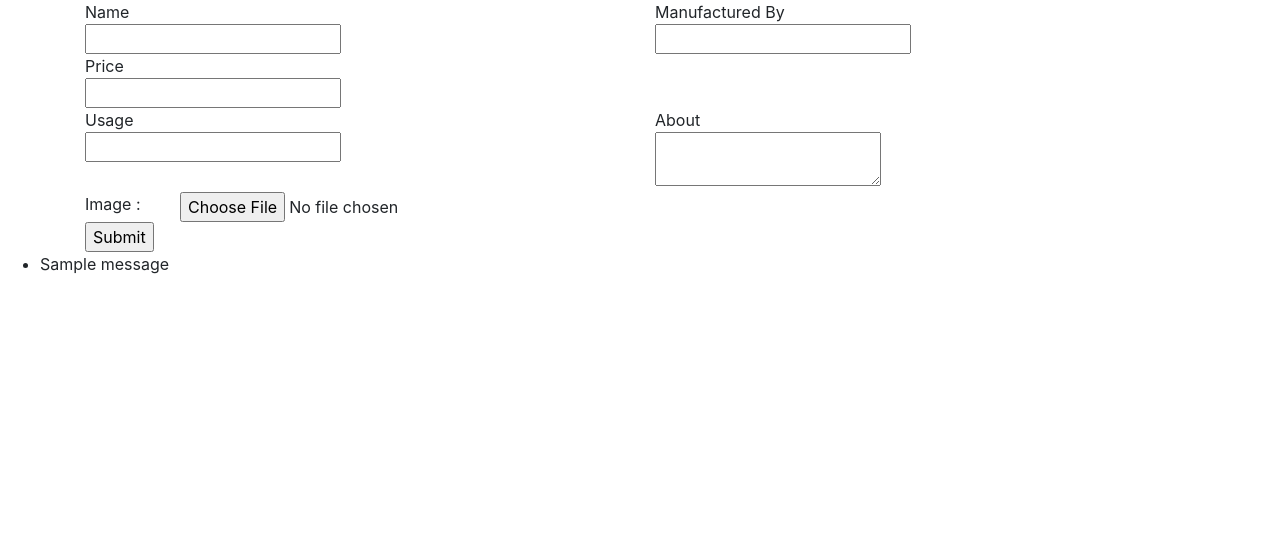
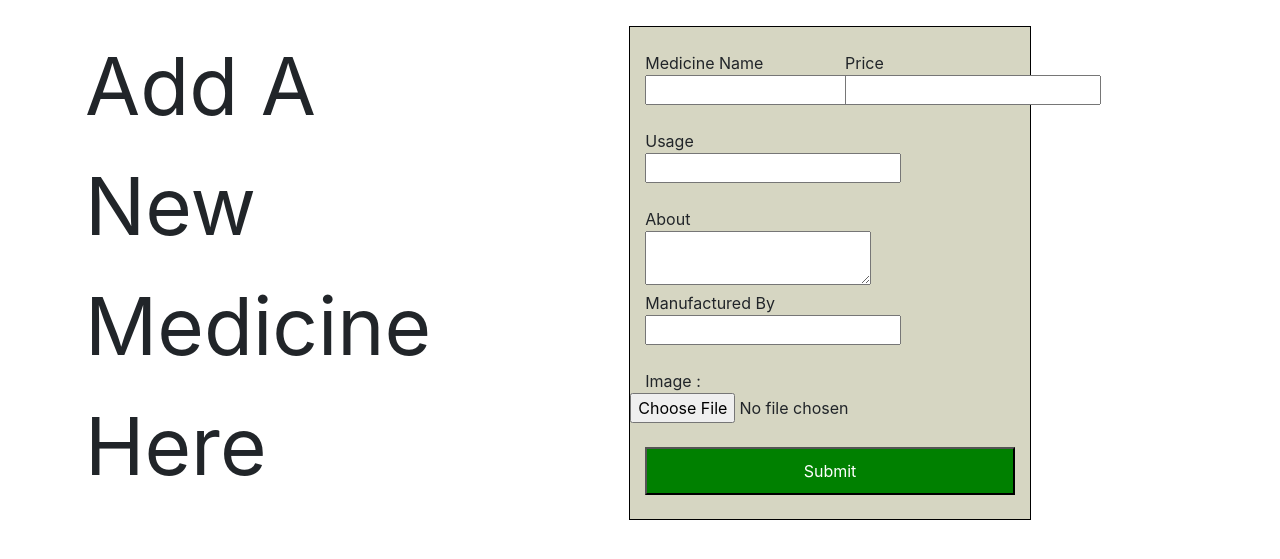
Before and after one commit to kondalavanya67/Smart-HealthCare-System, a Django app: template shoppingPortalApp/templates/shoppingPortalApp/index_add.html in a window 1280 px wide. Shown: the top 559 px of the page. Run offline with Django 3.2, Linux system fonts and the light colour scheme; the template is opened without the code that fills it, so the values that code supplies are empty, except form fields; tables that the repository leaves empty hold one stand-in row (values such as "Sample post"); one stand-in notice (Sample message) is shown; form fields are guessed from the names that the template uses; parts of the project's set-up code (start-up, migrations or seed data) failed here and were passed over; some libraries are stand-ins or nearby versions.

Commit message:
Added New Medicine form & Improved URL Links

```diff
--- a/shoppingPortalApp/templates/shoppingPortalApp/after_search.html
+++ b/shoppingPortalApp/templates/shoppingPortalApp/after_search.html
@@ -22,6 +22,6 @@
 	<div style="text-align: center;font-size: 25px;word-spacing: 4.5px;">
 		Sorry !! We couldn't find <span style="color: red;">{{searchItem}}</span>
 	</div>
-	<h4><a href="previous">Go To Previous Page <- </a></h4>
+	<h4 style="text-align: center;"><a href="{% url 'main' %}">Go To Previous Page <- </a></h4>
 {% endif %}
 {% endblock content %}
--- a/shoppingPortalApp/templates/shoppingPortalApp/base.html
+++ b/shoppingPortalApp/templates/shoppingPortalApp/base.html
@@ -1,4 +1,5 @@
 {% load staticfiles %}
+{% load widget_tweaks %}
 
 <!DOCTYPE html>
 <html>
@@ -22,6 +23,7 @@
 		  }
 		});
 	</script>
+	<style>{% block style %}{% endblock style %}</style>
 </head>
 <body>
 
@@ -32,14 +34,17 @@
 			  <p>Medicines at your Doorstep</p>
 			</div>
 			<div class="container">
-				<div class="row>">
+				<div class="row">
+					<div class="col-md-9 col-sm-9 searchBar" >
 						<form id="searchForm" 	action="{% url 'result' %}" method="GET">
 							{% csrf_token %}
-							<div class="col-md-12 searchBar">
 								<input type="text" name="query" id="query" placeholder="Search For A Medicine Here...">
 								<input type="submit" value="Search">
-							</div>
 						</form>
+					</div>
+					<div class="col-md-3 col-sm-3" >
+						<a href="{% url 'add_medicine' %}" class="bt-add-medicine" style="text-decoration: none;" ><i class="fa fa-plus"></i> Add Medicine</a>
+					</div>
 				</div>
 			</div>
 			<br>
--- a/shoppingPortalApp/templates/shoppingPortalApp/index_add.html
+++ b/shoppingPortalApp/templates/shoppingPortalApp/index_add.html
@@ -1,46 +1,53 @@
 {% extends "shoppingPortalApp/base.html" %}
+{% load widget_tweaks %}
+
+
+
 {% block content %}
-<div class="container">
-
+<div class="container" style="margin-top: 2%">
+	<div class="row">
+		<div class="col-md-4" style="font-size: 80px;">
+			Add A New Medicine Here
+		</div>
+		<div class="col-md-8">
+		<div class="container add-container" style="max-width: 55%;">
 		<form method="POST" action="" enctype="multipart/form-data">
-	        {% csrf_token %}
+	        {% csrf_token %}<br>
 	        <div class="row">
-	        	<div class="col-md-6">Name </div>
-	        	<div class="col-md-6"> Manufactured By</div>
+	        	<div class="col-md-6">Medicine Name </div>
+	        	<div class="col-md-6">Price</div>
 	    	</div>
 	    	<div class="row">
-	        	<div class="col-md-6">{{ form.name }}</div>
-	        	<div class="col-md-6">{{ form.manufacturedBy }}</div>
+	        	<div class="col-md-6">{{ form.name | add_class:"md-input"}}</div>
+	        	<div class="col-md-6">{{ form.price | add_class:"md-input"}}</div>
+	    	</div><br>
+	        <div class="row">
+	        	<div class="col-md-12">Usage</div>
+	        	<div class="col-md-12">{{ form.usage | add_class:"big-input"}}</div>
+	        </div><br>
+	        <div class="row">
+	        	<div class="col-md-12">About</div>
+	        	<div class="col-md-12">{{ form.about | add_class:"big-input"}}</div>
 	    	</div>
 	        <div class="row">
-	        	<div class="col-md-12">Price</div>
-	        	<div class="col-md-6">{{ form.price }}</div>
-	        </div>
+	        	<div class="col-md-12">Manufactured By</div>
+	        	<div class="col-md-12">{{ form.manufacturedBy | add_class:"md-input"}}</div>
+	        </div><br>
 	        <div class="row">
-	        	<div class="col-md-6">Usage</div>
-	        	<div class="col-md-6">About</div>
-	        </div>
+	        	<div class="col-md-3">Image : </div>
+	        	<div >{{ form.image }}</div>
+	    	</div><br>
 	        <div class="row">
-	        	<div class="col-md-6">{{ form.usage }}</div>
-	        	<div class="col-md-6">{{ form.about }}</div>
-	    	</div>
-	        <div class="row">
-	        	<div class="col-md-1">Image :</div>
-	        	<div class="col-md-6">{{ form.image }}</div>
-	    	</div>
-	        <div class="row">
-	        	<div class="col-md-12"><input type="submit"></div>
+	        	<div class="col-md-12">
+	        		<input type="submit" class="submit-add" style="width: 100%;">
+	        	</div>
 	        </div>
 		</form>
+		<br>
 </div>
-	{% if messages %}
-		<ul class="messages">
-		    {% for message in messages %}
-		    <li{% if message.tags %} class="{{ message.tags }}"{% endif %}>
-		        {% if message.level == DEFAULT_MESSAGE_LEVELS.ERROR %}Important: {% endif %}
-		        {{ message }}
-		    </li>
-		    {% endfor %}
-		</ul>
-	{% endif %}
+		</div>
+	</div>
+</div>
+
+
 {% endblock content %}
--- a/shoppingPortalApp/urls.py
+++ b/shoppingPortalApp/urls.py
@@ -3,8 +3,8 @@ from shoppingPortalApp import views
 
 
 urlpatterns = [
-    path('main/search/previous',views.index),
-    path('add/',views.index_add),
+    path('main/',views.index,name='main'),
+    path('add/',views.index_add,name='add_medicine'),
     path('main/search/',views.result, name='result'),
     path('main/<name>/',views.showMedicine_name, name='medicine'),
     path('delete/<id>/',views.index_delete),
--- a/shoppingPortalApp/views.py
+++ b/shoppingPortalApp/views.py
@@ -59,7 +59,9 @@ def index_add(request):
     	messages.error(request, "Not Succesfully Added")
     context = {
         "form" : form,
-        "page_name": "Add"
+        "page_name": "Add",
+        "success" : "Succesfully Added",
+        "failure" : "Not Succesfully Added"
     }
     return render(request, 'shoppingPortalApp/index_add.html',context)
 
--- a/static/css/shoponlinecss.css
+++ b/static/css/shoponlinecss.css
@@ -6,6 +6,46 @@
 .searchBar{
     text-align: center;
 }
+.add-container{
+    background-color: #d6d6c2;
+}
+
+.bt-add-medicine{
+  border-radius: 4px;
+  background-color: green;
+  border: none;
+  color: #FFFFFF;
+  text-align: center;
+  font-size: 17px;
+  padding: 15px;
+  cursor: pointer;
+  margin: 5px;
+  border-radius: 60px;
+}
+
+.bt-add-medicine:hover{
+    color: white;
+    box-shadow: 1.5px 3px 15px gray;
+}
+
+.big-input{
+    width: 100%;
+    height: 100px;
+}
+.md-input{
+    width: 100%;
+    height: 40px;
+}
+.add-container{
+    border: 1px solid black;
+}
+.submit-add{
+    width: 100%;
+    background-color: green;
+    color: white;
+    padding: 10px;
+}
+
 
 .medicine_1{
 	border: 1px solid white;
--- a/website/settings.py
+++ b/website/settings.py
@@ -25,7 +25,7 @@ SECRET_KEY = '@7^q^1$kzn=+ul^r4^(bs4)xm@@s@^7p-v0mw*ai^m!yj0x7ld'
 # SECURITY WARNING: don't run with debug turned on in production!
 DEBUG = True
 
-ALLOWED_HOSTS = []
+ALLOWED_HOSTS = ['*']
 
 
 # Application definition
@@ -48,6 +48,7 @@ INSTALLED_APPS = [
     'chat',
     'shoppingPortalApp',
     'doctor_home',
+    'widget_tweaks',
 ]
 EMAIL_BACKEND = 'django.core.mail.backends.console.EmailBackend'
 
--- a/website/urls.py
+++ b/website/urls.py
@@ -50,7 +50,7 @@ urlpatterns = [
     path('cart/', cart_home, name='cart_home'),
     url(r'^chat/', include('chat.url')),
 
-    path('ShopOnline/', include('shoppingPortalApp.urls')),
+    path('shoponline/', include('shoppingPortalApp.urls')),
 
     path('profile/',include('doctor_profile.urls')),
     path('prescription/',include('prescription.urls')),
```
Also changed, not shown: shoppingPortalApp/templates/shoppingPortalApp/index_list.html (line endings or trailing spaces), static/img/ShopOnline/add-back.jpg (added).
